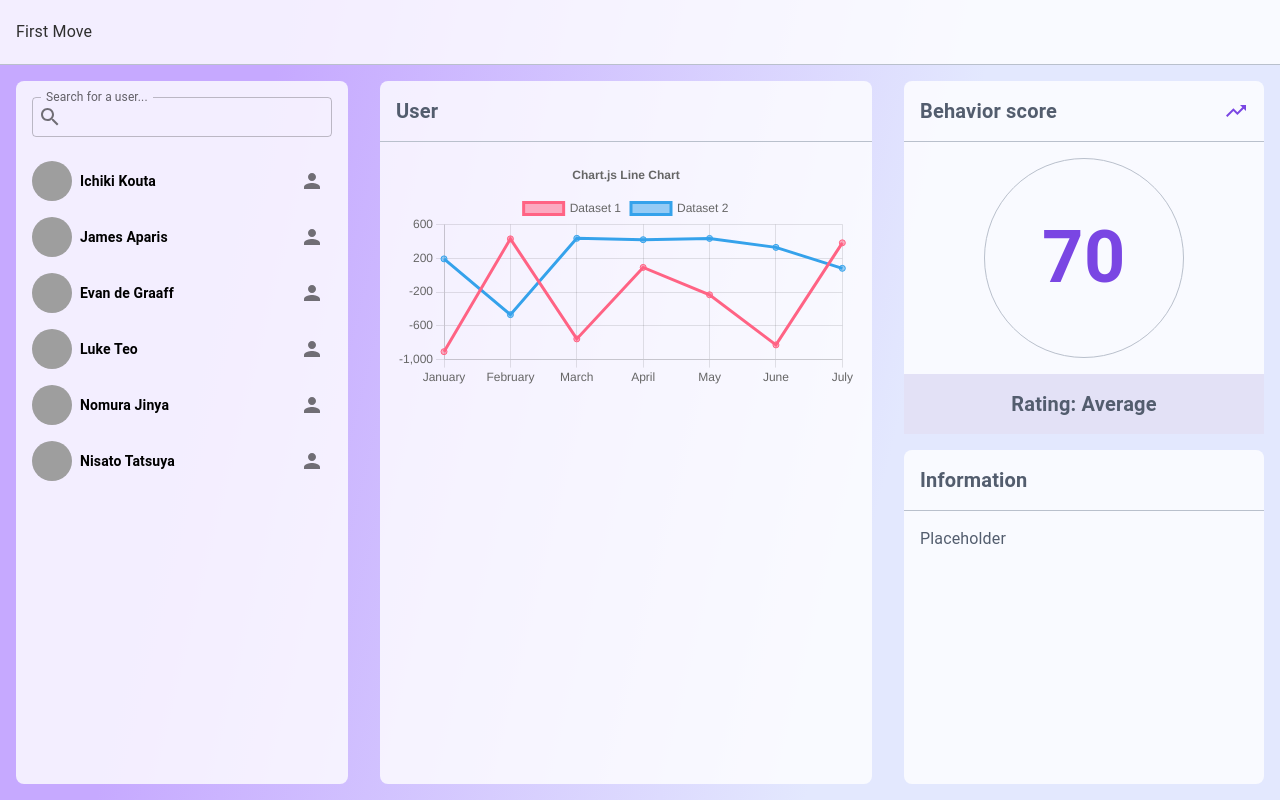
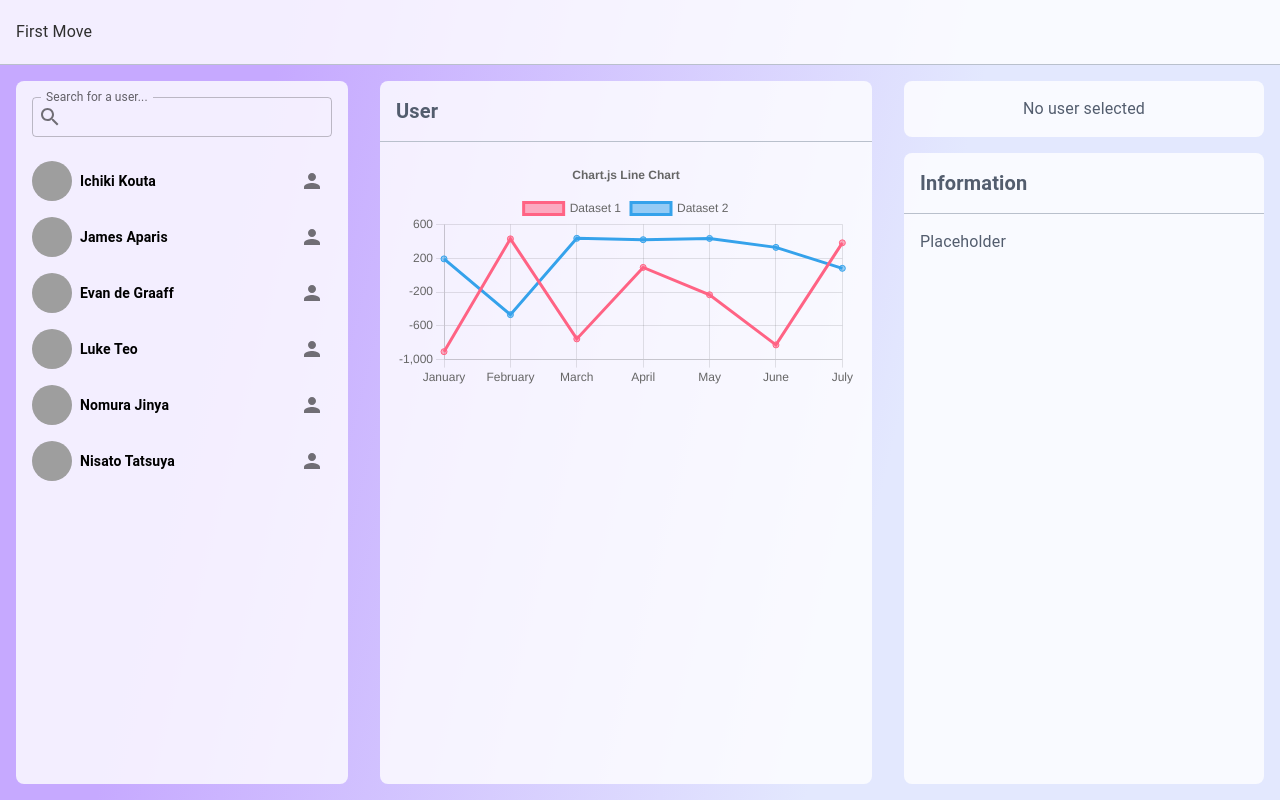
Before and after one commit to luke-teo/hackathon-2024-team4, a React (Vite) app in the folder client/: page / in a window 1280 px wide. Built offline with nearby package versions, Linux system fonts and the light colour scheme; grey boxes are pictures that could not be loaded.

Commit message:
Add behavior class

```diff
--- a/client/src/components/widgets/BehaviorScore.tsx
+++ b/client/src/components/widgets/BehaviorScore.tsx
@@ -1,8 +1,65 @@
 import { TrendingUp } from "@mui/icons-material";
-import { Box, Typography } from "@mui/material";
+import { Box, CircularProgress, Typography } from "@mui/material";
 import { colors } from "../../utils/colors";
+import React, { useContext, useEffect } from "react";
+import { mock } from "../../mock/mock";
+import { SelectedUserContext } from "../context/SelectedUserContext";
 
 export const BehaviorScore = (): JSX.Element => {
+  const { selectedUser } = useContext(SelectedUserContext);
+  const [userZScore, setUserZScore] = React.useState<number | undefined>(undefined);
+
+  useEffect(() => {
+    if (selectedUser === undefined) {
+      setUserZScore(undefined);
+    }
+
+    const userScoreMock = mock;
+
+    for (let i = 0; i < userScoreMock.length; i++) {
+      if (Number(userScoreMock[i].userId) === selectedUser?.id) {
+
+        setUserZScore(userScoreMock[i].scores[userScoreMock[i].scores.length - 1].zScore);
+      }
+    }
+  }, [selectedUser, setUserZScore]);
+
+  if (selectedUser === null) {
+    return (
+      <Box
+        sx={{
+          alignItems: "center",
+          background: colors.BackgroundBaseWhite,
+          borderRadius: 2,
+          display: "flex",
+          justifyContent: "center",
+          p: 2,
+        }}
+      >
+        <Typography sx={{ color: colors.TextForegroundLow }}>
+          No user selected
+        </Typography>
+      </Box>
+    )
+  }
+
+  if (userZScore === undefined) {
+    return (
+      <Box
+        sx={{
+          alignItems: "center",
+          background: colors.BackgroundBaseWhite,
+          borderRadius: 2,
+          display: "flex",
+          justifyContent: "center",
+          p: 2,
+        }}
+      >
+        <CircularProgress />
+      </Box>
+    );
+  }
+
   return (
     <Box
       sx={{
@@ -66,7 +123,7 @@ export const BehaviorScore = (): JSX.Element => {
               fontWeight: "bold",
             }}
           >
-            70
+            {userZScore <= 2 ? "A" : userZScore > 3 ? "C" : "B"}
           </Typography>
         </Box>
       </Box>
```
